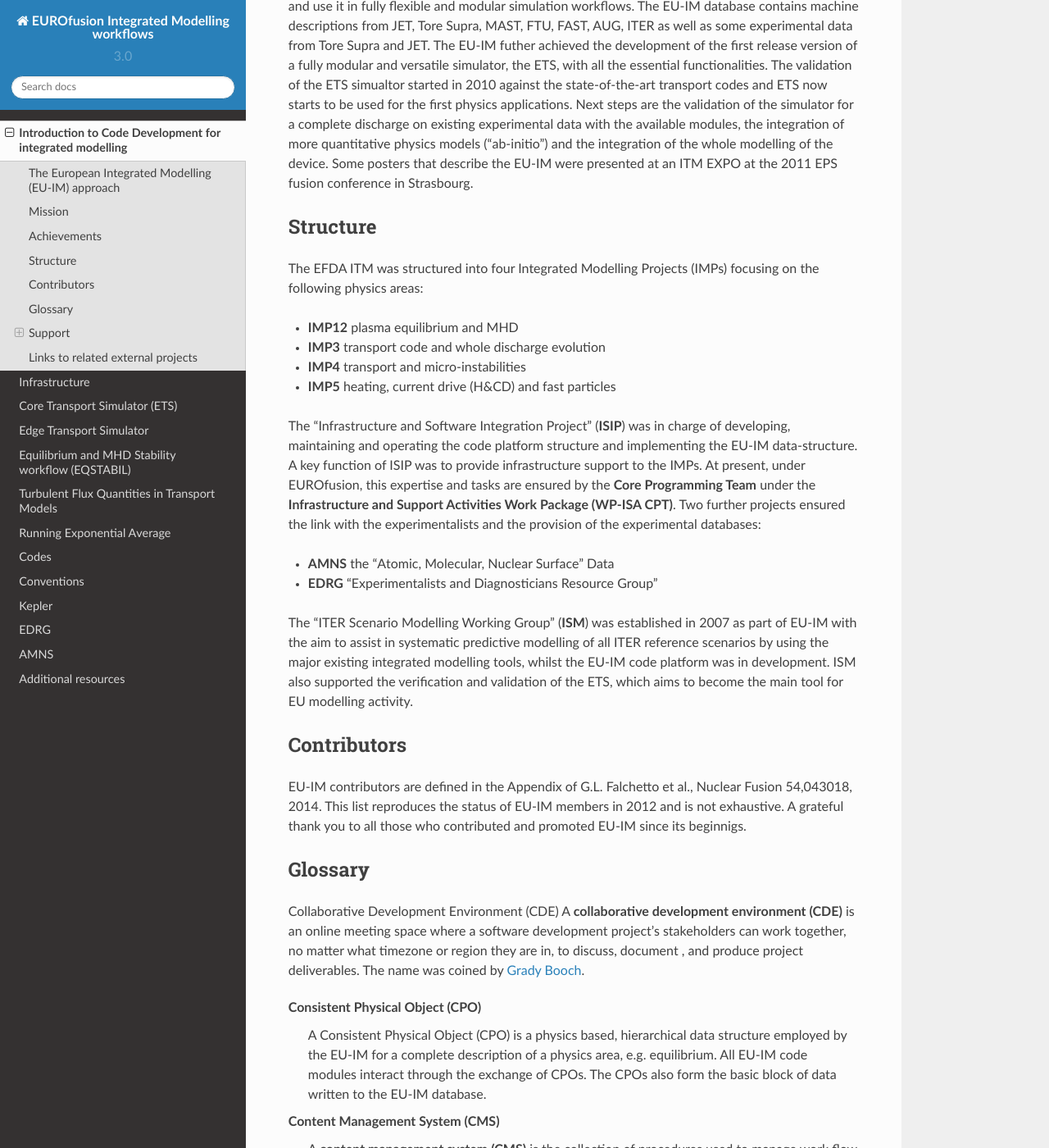
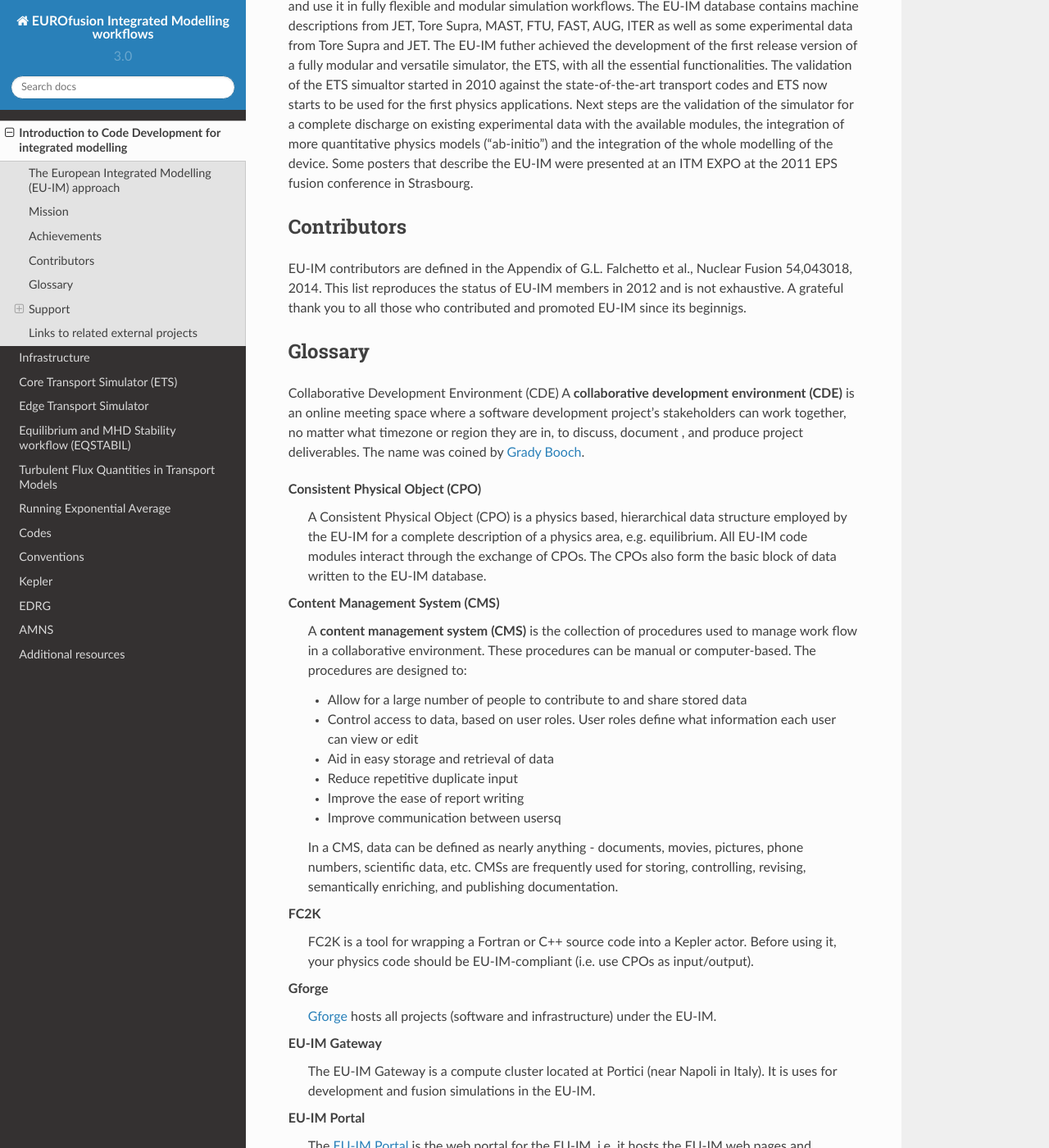
Before and after one commit to WPCD-Workflows/documentation, a Sphinx documentation site: the page built from source/introduction.rst, in a window 1280 px wide and 1400 px high, scrolled down 2217 px. Shown: the whole window at 82% size. Built offline with Sphinx 7.4.7 and the Read the Docs theme 2.0.0, drawn with Linux system fonts in a browser that asks for light colours.

Commit message:
Update introduction.rst

```diff
--- a/source/introduction.rst
+++ b/source/introduction.rst
@@ -106,44 +106,6 @@ modelling of the device. Some posters that describe the EU-IM were presented
 at an ITM EXPO at the 2011 EPS fusion conference in Strasbourg.
 
 .. _world_itm_structure:
-
-Structure
-=========
-
-The EFDA ITM was structured into four Integrated Modelling Projects
-(IMPs) focusing on the following physics areas:
-
--  **IMP12**
-   plasma equilibrium and MHD
--  **IMP3**
-   transport code and whole discharge evolution
--  **IMP4**
-   transport and micro-instabilities
--  **IMP5**
-   heating, current drive (H&CD) and fast particles
-
-The "Infrastructure and Software Integration Project" (**ISIP**) was in
-charge of developing, maintaining and operating the code platform structure
-and implementing the EU-IM data-structure. A key function of ISIP was to
-provide infrastructure support to the IMPs. At present, under EUROfusion,
-this expertise and tasks are ensured by the **Core Programming Team** under
-the **Infrastructure and Support Activities Work Package (WP-ISA CPT)**.
-Two further projects ensured the link with the experimentalists and the
-provision of the experimental databases:
-
--  **AMNS**
-   the "Atomic, Molecular, Nuclear Surface" Data
--  **EDRG**
-   "Experimentalists and Diagnosticians Resource Group"
-
-The "ITER Scenario Modelling Working Group" (**ISM**) was established in
-2007 as part of EU-IM with the aim to assist in systematic predictive
-modelling of all ITER reference scenarios by using the major existing
-integrated modelling tools, whilst the EU-IM code platform was in
-development. ISM also supported the verification and validation of the ETS,
-which aims to become the main tool for EU modelling activity.
-
-.. _world_itm_contributors:
 
 Contributors
 ============
```
